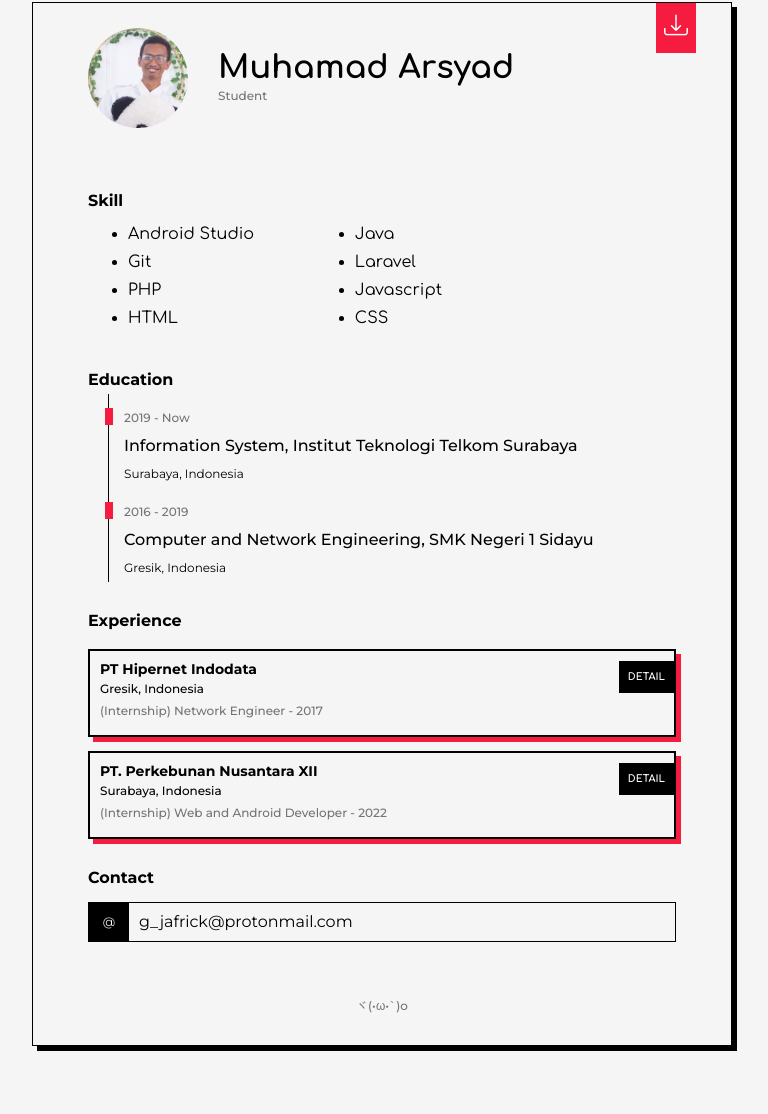
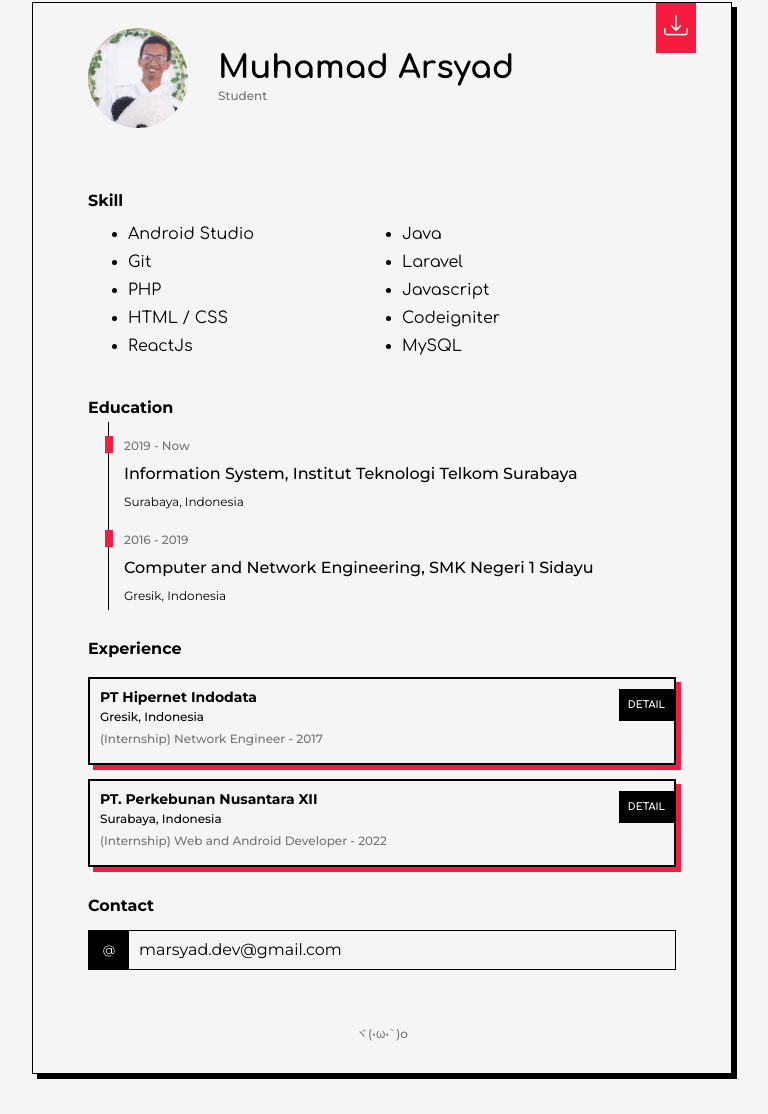
Before and after one commit to arsyadbruh/arsyadbruh.github.io, a plain HTML site: page cv/index.html in a window 1280 px wide. Shown: the part 38-1152 px from the top of the page, without its empty margins (258-1026 px from the left). Before the commit the page ends 1124 px from the top, so only its background shows below. Drawn offline with nearby package versions, Linux system fonts and the light colour scheme.

Commit message:
update resume

```diff
--- a/cv/index.html
+++ b/cv/index.html
@@ -52,8 +52,10 @@
                 <li class="skill-item">Laravel</li>
                 <li class="skill-item">PHP</li>
                 <li class="skill-item">Javascript</li>
-                <li class="skill-item">HTML</li>
-                <li class="skill-item">CSS</li>
+                <li class="skill-item">HTML / CSS</li>
+                <li class="skill-item">Codeigniter</li>
+                <li class="skill-item">ReactJs</li>
+                <li class="skill-item">MySQL</li>
             </ul>
         </div>
 
@@ -133,7 +135,7 @@
                 <span class="contact-icon">
                     <p class="text-small">@</p>
                 </span>
-                <p class="contact-detail">g_jafrick@protonmail.com</p>
+                <p class="contact-detail">marsyad.dev@gmail.com</p>
             </div>
         </div>
 
```
Also changed, not shown: 1 other file.
